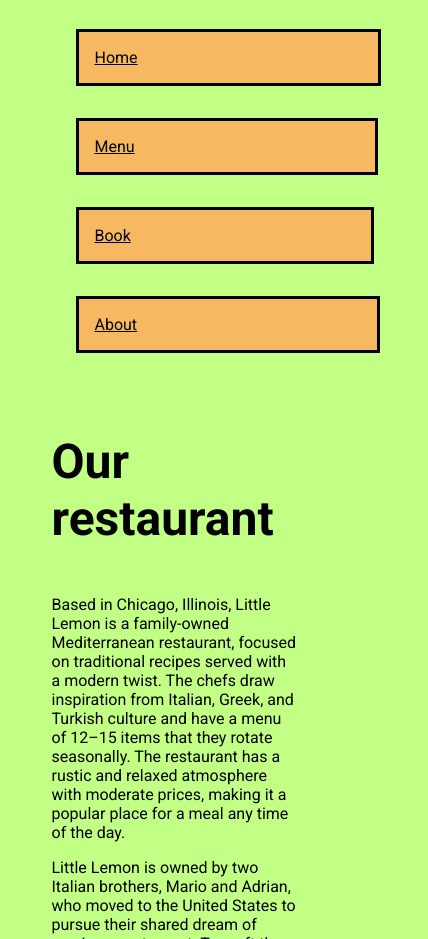
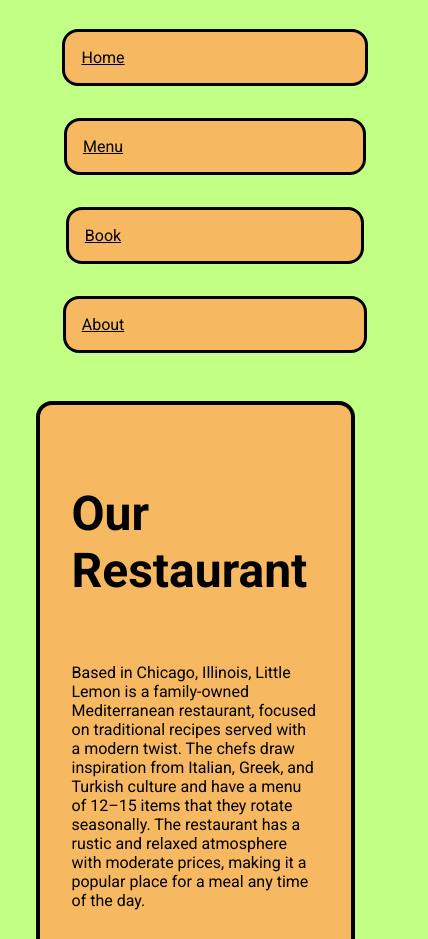
Before and after one commit to Rhas92/Littlelemon, a plain HTML site: page index.html in a window 390 px wide. Shown: the part 144-1083 px from the top of the page, 428 px wide, since content can reach past the window. Drawn offline with Linux system fonts and the light colour scheme.

Commit message:
Finished the layout of the website and made it responsive.

```diff
--- a/index.html
+++ b/index.html
@@ -39,7 +39,7 @@
         <section>
 
             <article class="primary">
-                <h1>Our restaurant</h1>
+                <h1>Our Restaurant</h1>
                 <p>
                     Based in Chicago, Illinois, Little Lemon is a family-owned Mediterranean restaurant, focused on traditional recipes served with a modern twist.
                     The chefs draw inspiration from Italian, Greek, and Turkish culture and have a menu of 12–15 items that they rotate seasonally.
--- a/styles.css
+++ b/styles.css
@@ -30,42 +30,59 @@
     max-height:100%;
     width: auto;
     height: auto;
-    align-self: center;
+    display: flex;
+    justify-content: center;
+    flex-wrap: wrap;
 }
 
 nav li {
-    display: inline-block;
     border-color: black;
     background-color: #F6B860;
     border-style: solid;
     margin: 1rem;
     padding: 1rem 15rem 1rem 1rem;
+    border-radius: 1rem;
 }
 
 nav li a {
-    color: rgb(4, 4, 4);
+    color: #040404;
     text-decoration: solid underline;
     font-size: 1rem;
 }
 
 section {
     display: flex;
+    justify-content: center;
+    flex-wrap: wrap;
 }
 
 article {
+    display: flex;
     flex: 1;
     flex-wrap: wrap;
-    justify-content: flex-start;
-    max-width: 70%;
-    max-height: 70%;
-    margin-left: 2rem;
-    margin-right: auto;
+    background-color: #F6B860;
+    border: #000000 solid .25rem;
+    padding: 2rem;
+    border-radius: 1rem;
+    max-width:100%;
+    max-height:100%;
+    width: auto;
+    height: auto;
+}
+
+.primary {
+    margin: 1rem;
+}
+
+.secondary {
+    margin: 1rem;
 }
 
 
 footer {
     display: flex;
     align-items: center;
+    margin: 1rem;
 }
 
 footer img {
@@ -73,3 +90,7 @@
     width: 3rem;
     height: auto;
 }
+
+footer > div {
+    margin-right: 2rem
+}
```
